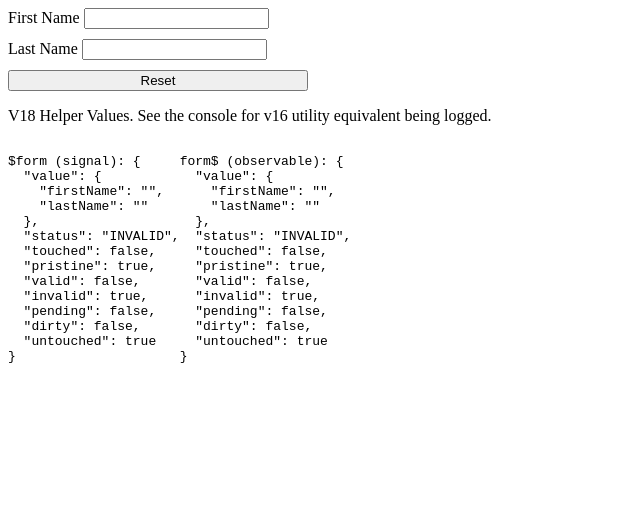
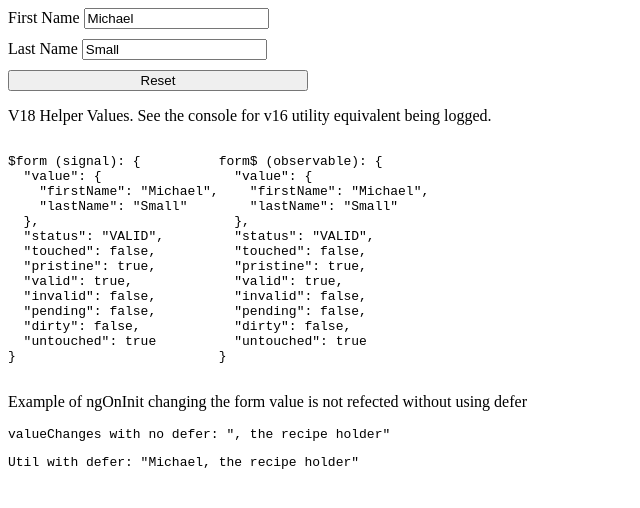
Before and after one commit to michael-small/form-event-signals-article, an Angular app: page / in a window 1280 px wide. Shown: the top 508 px of the page, without its empty margins (0-640 px from the left). Built offline with nearby package versions, Linux system fonts and the light colour scheme.

Commit message:
feat/fix: create example of wrapping form with `defer`
https://fullstackbuff.dev/stories/defer-form-value-changes

```diff
--- a/src/app/app.component.ts
+++ b/src/app/app.component.ts
@@ -3,6 +3,7 @@ import {NonNullableFormBuilder, ReactiveFormsModule, Validators} from "@angular/
 import {AsyncPipe, JsonPipe} from "@angular/common";
 import {$formValueAndStatus, formValueAndStatus$} from "./v16-utils";
 import {allEventsObservable, allEventsSignal} from "./form-events";
+import {map, startWith} from "rxjs";
 
 @Component({
   selector: 'app-root',
@@ -26,6 +27,10 @@ import {allEventsObservable, allEventsSignal} from "./form-events";
       <pre>$form (signal): {{ $form() | json }}</pre>
       <pre>form$ (observable): {{ form$ | async | json }}</pre>
     </div>
+
+    <p>Example of ngOnInit changing the form value is not refected without using defer</p>
+    <pre>valueChanges with no defer: {{nameWithTitleValueChanges$ | async | json}}</pre>
+    <pre>Util with defer: {{nameWithTitleEvent$ | async | json}}</pre>
   `,
   styles: `
     #form-values {
@@ -54,7 +59,19 @@ export class AppComponent {
   // v16 versions - see console
   formValueAndStatus$ = formValueAndStatus$(this.form);
   observableLogging = this.formValueAndStatus$.subscribe((v) => console.log('observable', v));
-
   $formValueAndStatus = $formValueAndStatus(this.form);
   $signalLogging = effect(() => console.log('signal', this.$formValueAndStatus()));
+
+  nameWithTitleValueChanges$= this.form.valueChanges.pipe(
+    startWith(this.form.value),
+    map(value => value.firstName + ', the recipe holder')
+  )
+
+  nameWithTitleEvent$ = allEventsObservable(this.form).pipe(
+    map(value => value.value.firstName + ', the recipe holder'),
+  )
+
+  ngOnInit() {
+    this.form.setValue({firstName: "Michael", lastName: "Small", });
+  }
 }
```
